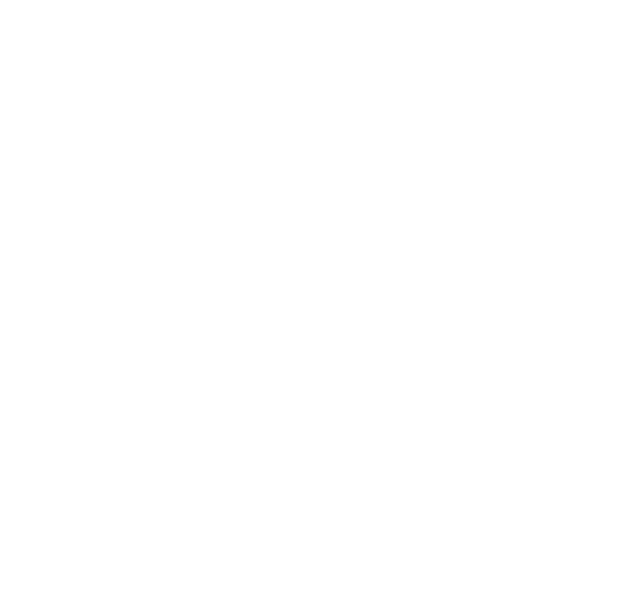
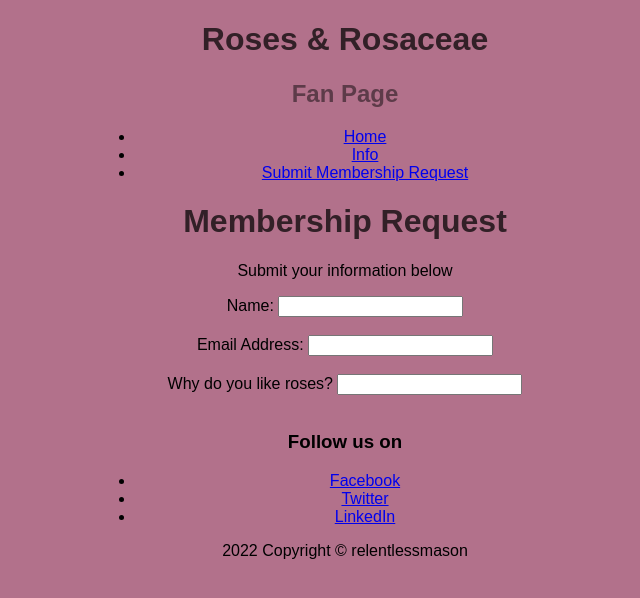
Before and after one commit to relentlessmason/Module3, a plain HTML site: page 01_Intro_HTML_CSS/exercise/form.html in a window 1280 px wide. Shown: the whole page, without its empty margins (295-935 px from the left). Drawn offline with Linux system fonts and the light colour scheme; files that its build step writes are made by us from their sources.

Commit message:
I lied, this needs a lot more work

```diff
--- a/01_Intro_HTML_CSS/exercise/form.html
+++ b/01_Intro_HTML_CSS/exercise/form.html
@@ -0,0 +1,54 @@
+<!DOCTYPE html>
+<html lang="en">
+<head>
+  <meta charset="UTF-8">
+  <meta name="viewport" content="width=device-width, initial-scale=1.0">
+  <title>Roses & Rosaceae</title>
+  <link rel="stylesheet" href="css/styles.css">
+</head>
+<body>
+
+  <header>
+    <h1>Roses & Rosaceae</h1>
+    <h2> Fan Page</h2>
+    <nav>
+        <ul>
+            <li><a href ="index.html">Home</a></li>
+            <li><a href ="https://en.wikipedia.org/wiki/Rose">Info</a></li>
+            <li><a href = "form.html">Submit Membership Request</a></li>
+        </ul>
+    </nav>
+  </header>
+
+  <main>
+    <h1>Membership Request</h1>
+    <p>Submit your information below</p>
+    <form action="" method="POST">
+
+      <label for="name">Name:</label>
+      <input type="text" id="name" name="name" />
+      <div>&nbsp;</div>
+
+      <label for="email">Email Address:</label>
+      <input type="email" id="email" name="email" />
+      <div>&nbsp;</div>
+
+      <label for="title">Why do you like roses?</label>
+      <input type="text" id="reason" name="reasoning" />
+      <div>&nbsp;</div>
+
+    </form>
+  </main>
+
+  <footer>
+    <h3>Follow us on</h3>
+    <ul>
+      <li><a href="https://www.facebook.com">Facebook</a></li>
+      <li><a href="https://www.twitter.com">Twitter</a></li>
+      <li><a href="https://www.linkedin.com">LinkedIn</a></li>
+    </ul>
+    <p>2022 Copyright © relentlessmason</p>
+  </footer>
+
+</body>
+</html>
--- a/01_Intro_HTML_CSS/exercise/styles.css
+++ b/01_Intro_HTML_CSS/exercise/styles.css
@@ -1,7 +1,9 @@
 body {
-
+text-align : center;
     font-family: Helvectica, sans-serif;
     background-color: #b2718b;
+    max-width: 500px;
+    margin: auto;
 
     }
 
```
Also changed, not shown: 01_Intro_HTML_CSS/exercise/index.html (+14 -5 lines).
